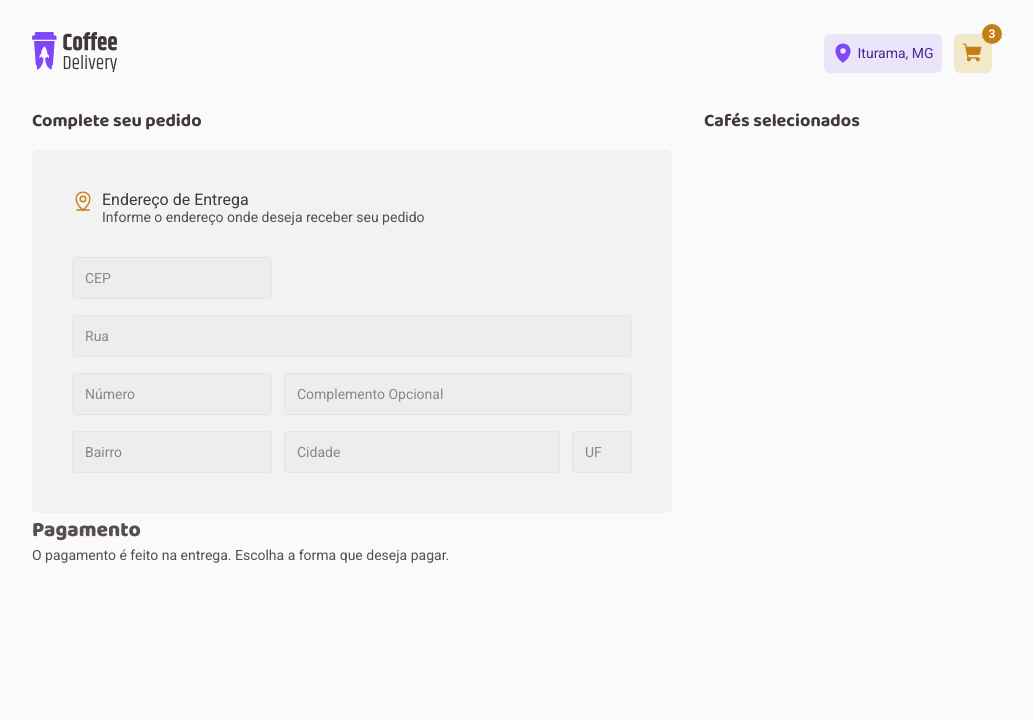
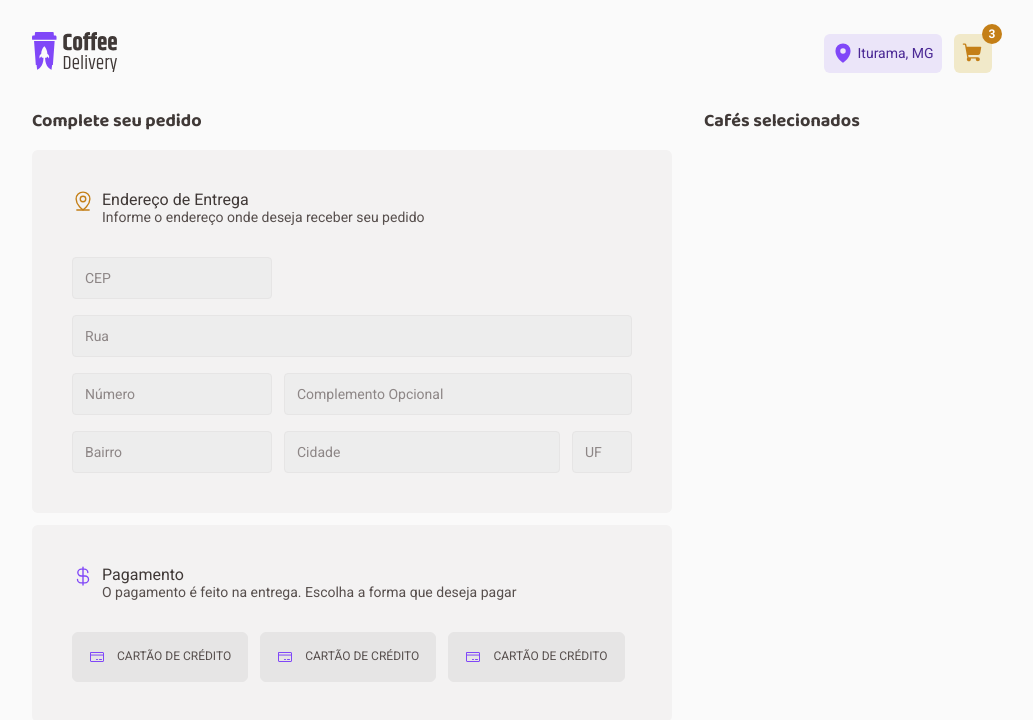
Before and after one commit to Alfredo-pg/coffee-delivery, a React (Vite) app: page /checkout in a window 1280 px wide. Shown: the top 720 px of the page, without its empty margins (128-1161 px from the left). Built offline with nearby package versions, Linux system fonts and the light colour scheme.

Commit message:
payment-options

```diff
--- a/src/pages/Checkout/FormAddress/index.tsx
+++ b/src/pages/Checkout/FormAddress/index.tsx
@@ -1,5 +1,5 @@
 import { MapPinLine } from 'phosphor-react'
-import { FormSubtitle } from '../../../components/FormSubtitle'
+import { FormSubtitle } from '../FormSubtitle'
 import { FormAddressContainer, InputsContainer } from './styles'
 
 export function FormAddress() {
--- /dev/null
+++ b/src/pages/Checkout/Payment/index.tsx
@@ -0,0 +1,32 @@
+import { CreditCard, CurrencyDollar } from 'phosphor-react'
+import { PaymentContainer } from './styles'
+import { FormSubtitle } from '../FormSubtitle'
+import { PaymentOption } from '../PaymentOption'
+
+export function Payment() {
+  return (
+    <PaymentContainer>
+      <FormSubtitle
+        icon={<CurrencyDollar size={22} />}
+        variant="purple"
+        titulo="Pagamento"
+        descricao="O pagamento é feito na entrega. Escolha a forma que deseja pagar"
+      />
+
+      <footer>
+        <PaymentOption
+          icon={<CreditCard size={16} />}
+          text="cartão de crédito"
+        />
+        <PaymentOption
+          icon={<CreditCard size={16} />}
+          text="cartão de crédito"
+        />
+        <PaymentOption
+          icon={<CreditCard size={16} />}
+          text="cartão de crédito"
+        />
+      </footer>
+    </PaymentContainer>
+  )
+}
--- /dev/null
+++ b/src/pages/Checkout/Payment/styles.ts
@@ -0,0 +1,14 @@
+import styled from 'styled-components'
+
+export const PaymentContainer = styled.div`
+  background: ${(props) => props.theme['base-card']};
+  padding: 2.5rem;
+  margin-top: 0.75rem;
+  border-radius: 6px;
+
+  footer {
+    margin-top: 2rem;
+    display: flex;
+    gap: 0.75rem;
+  }
+`
--- /dev/null
+++ b/src/pages/Checkout/PaymentOption/index.tsx
@@ -0,0 +1,16 @@
+import { ReactNode } from 'react'
+import { PaymentOptionContainer } from './styles'
+
+interface PaymentOptionProps {
+  icon: ReactNode
+  text: string
+}
+
+export function PaymentOption({ icon, text }: PaymentOptionProps) {
+  return (
+    <PaymentOptionContainer>
+      {icon}
+      <p>{text}</p>
+    </PaymentOptionContainer>
+  )
+}
--- /dev/null
+++ b/src/pages/Checkout/PaymentOption/styles.ts
@@ -0,0 +1,24 @@
+import styled from 'styled-components'
+
+export const PaymentOptionContainer = styled.div`
+  display: flex;
+  padding: 1rem;
+  gap: 0.75rem;
+  border-radius: 6px;
+  background: ${(props) => props.theme['base-button']};
+
+  text-transform: uppercase;
+  font-size: 0.75rem;
+  color: ${(props) => props.theme['base-text']};
+  border: 1px solid ${(props) => props.theme['base-button']};
+  transition: 0.2s;
+  user-select: none;
+
+  svg {
+    color: ${(props) => props.theme.purple};
+  }
+
+  &:hover {
+    background: ${(props) => props.theme['base-hover']};
+  }
+`
--- a/src/pages/Checkout/index.tsx
+++ b/src/pages/Checkout/index.tsx
@@ -1,4 +1,5 @@
 import { FormAddress } from './FormAddress'
+import { Payment } from './Payment'
 import { CheckoutFormContainer } from './styles'
 
 export function Checkout() {
@@ -8,12 +9,7 @@ export function Checkout() {
         <h1>Complete seu pedido</h1>
         <FormAddress />
 
-        <div>
-          <h2>Pagamento</h2>
-          <p>
-            O pagamento é feito na entrega. Escolha a forma que deseja pagar.
-          </p>
-        </div>
+        <Payment />
       </section>
 
       <section>
--- a/src/pages/Home/components/Intro/index.tsx
+++ b/src/pages/Home/components/Intro/index.tsx
@@ -1,5 +1,6 @@
 import CoffeBackground from '../../../../assets/coffee-background.svg'
-import { IntroIcon } from '../../../../components/IntroIcon'
+import { IntroIcon } from '../IntroIcon'
+
 import {
   IconsContainer,
   IntroContainer,
```
Also changed, not shown: src/pages/Checkout/FormSubtitle/index.tsx (renamed from src/components/FormSubtitle/index.tsx), src/pages/Checkout/FormSubtitle/styles.ts (renamed from src/components/FormSubtitle/styles.ts), src/pages/Home/components/IntroIcon/index.tsx (renamed from src/components/IntroIcon/index.tsx), src/pages/Home/components/IntroIcon/styles.ts (renamed from src/components/IntroIcon/styles.ts).
